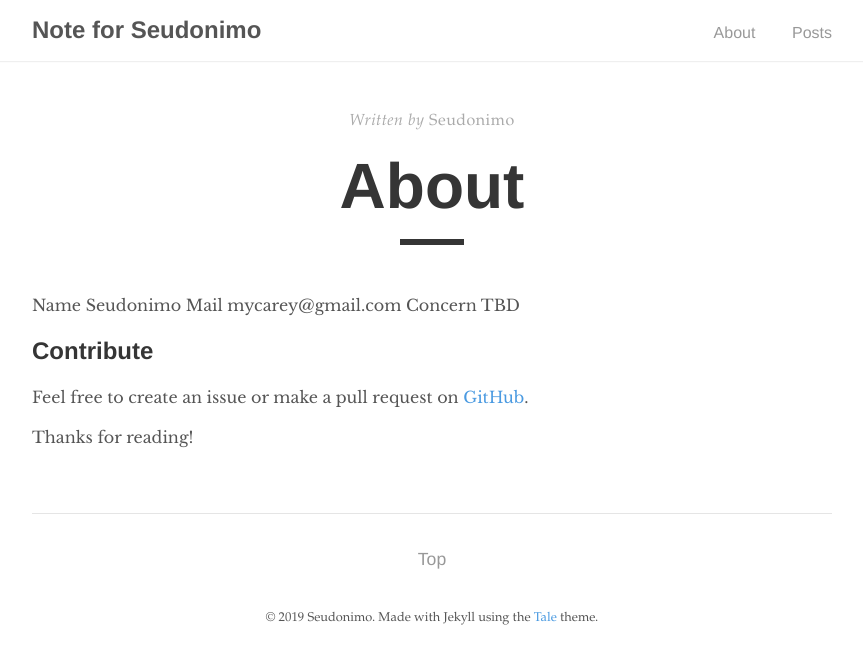
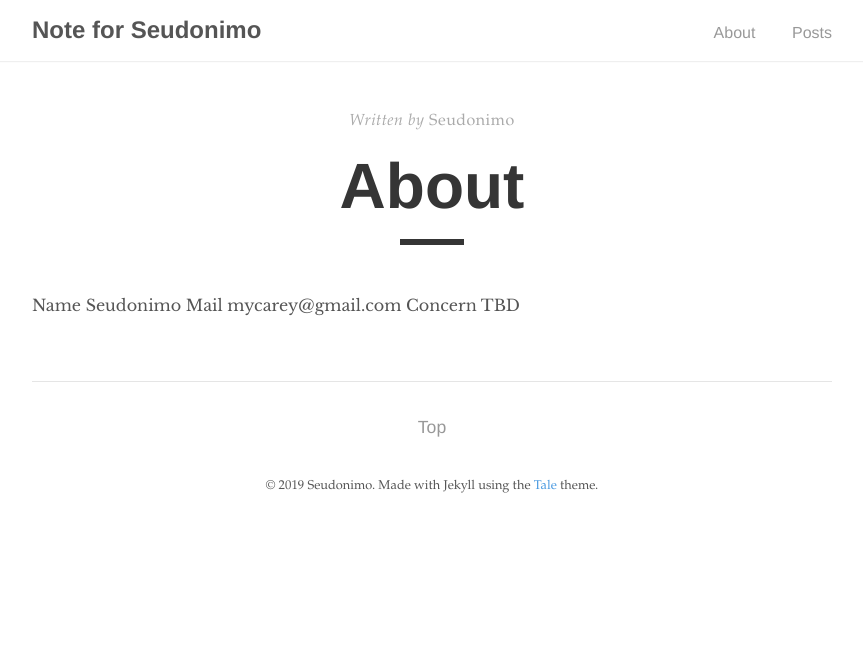
Before and after one commit to seudonimo/seudonimo_grave.github.io, a Jekyll site: the page built from _pages/about.md, in a window 1280 px wide. Shown: the top 664 px of the page, without its empty margins (208-1071 px from the left). Built offline with Jekyll 4.4.1, drawn with Linux system fonts in a browser that asks for light colours.

Commit message:
Update about.md

```diff
--- a/_pages/about.md
+++ b/_pages/about.md
@@ -11,8 +11,3 @@ Mail
   mycarey@gmail.com
 Concern
   TBD
-
-## Contribute
-Feel free to create an issue or make a pull request on [GitHub](https://github.com/chesterhow/tale).
-
-Thanks for reading!
```
